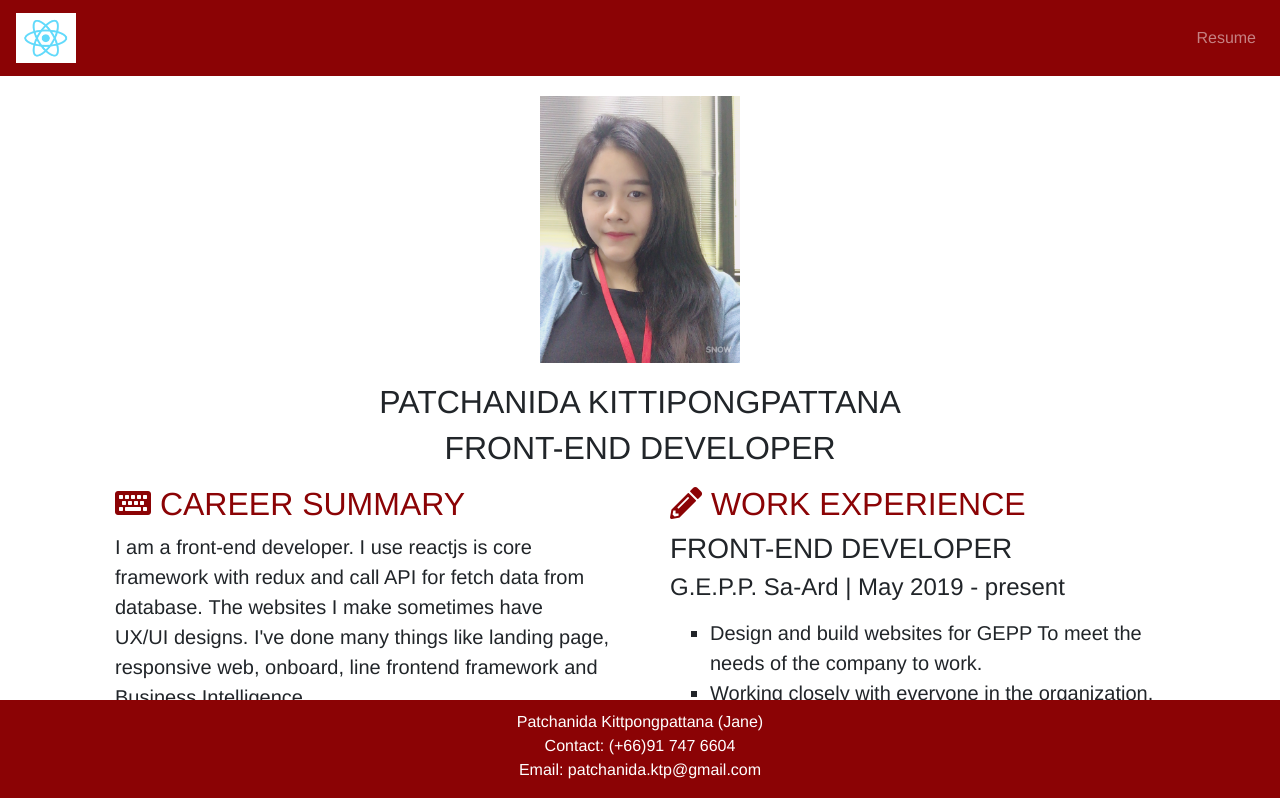
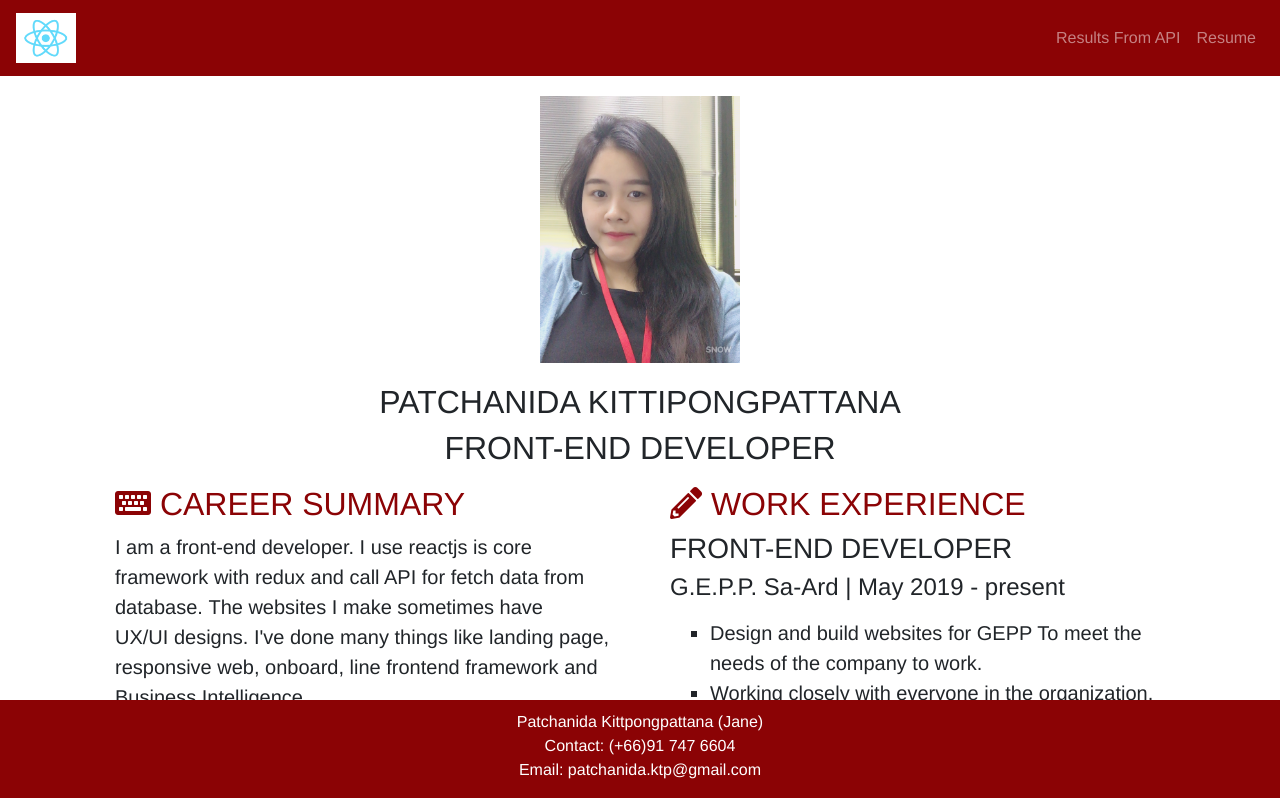
Before and after one commit to Patchanida/DOSCG, a React (Create React App) app: page /resume in a window 1280 px wide. Shown: the top 798 px of the page. Built offline with nearby package versions, Linux system fonts and the light colour scheme.

Commit message:
add route for header

```diff
--- a/src/components/Header.js
+++ b/src/components/Header.js
@@ -18,6 +18,7 @@ export class Header extends Component {
             collapsed: true,
         };
     }
+
     toggle = () => {
         this.setState({
             isOpen: !this.state.isOpen
@@ -39,6 +40,9 @@ export class Header extends Component {
                     <Collapse isOpen={!this.state.collapsed} navbar>
                         <Nav className="ml-auto" navbar>
                             <NavItem>
+                                <NavLink href="/">Results From API</NavLink>
+                            </NavItem>
+                            <NavItem>
                                 <NavLink href="/resume">Resume</NavLink>
                             </NavItem>
                         </Nav>
```
